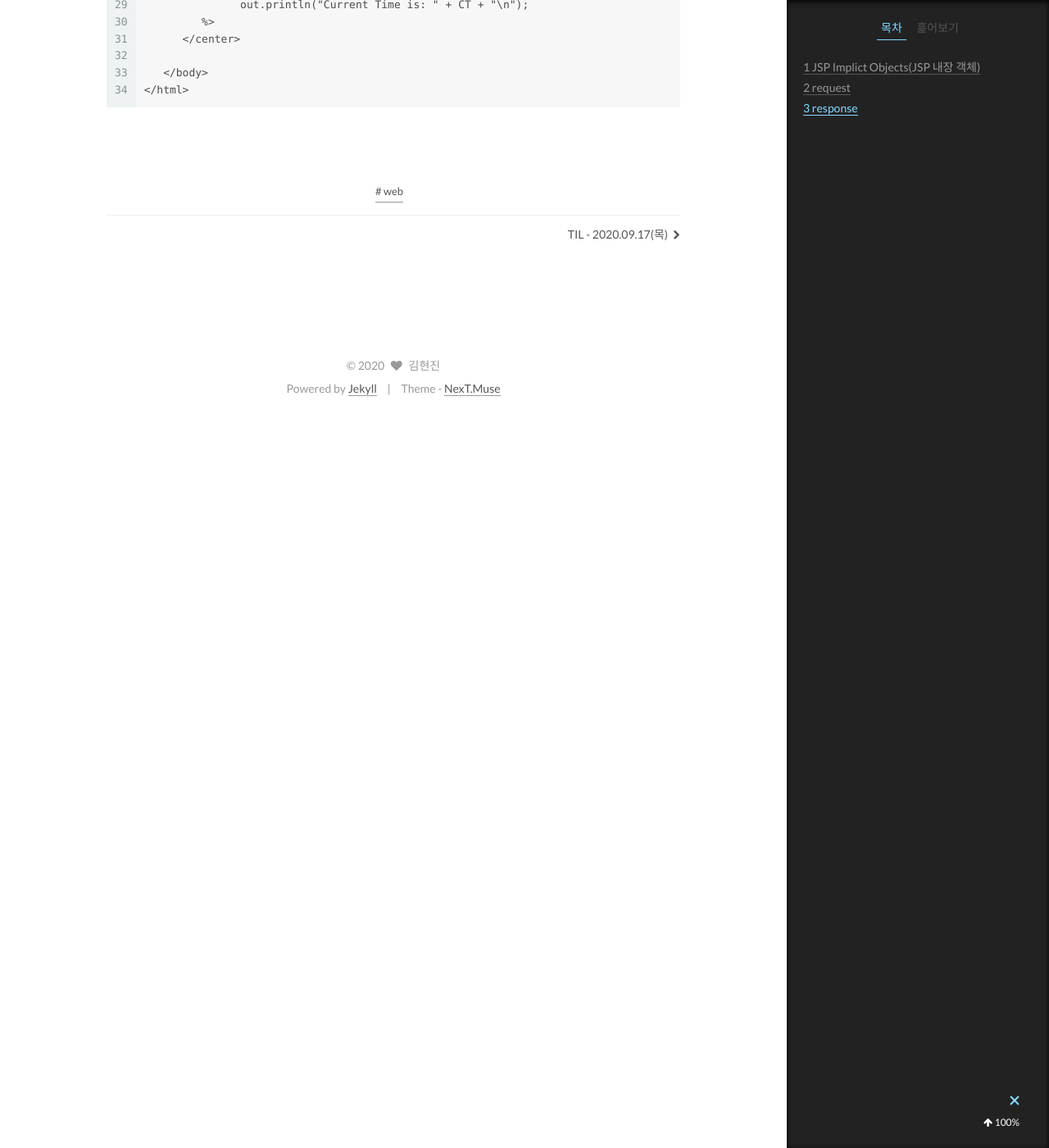
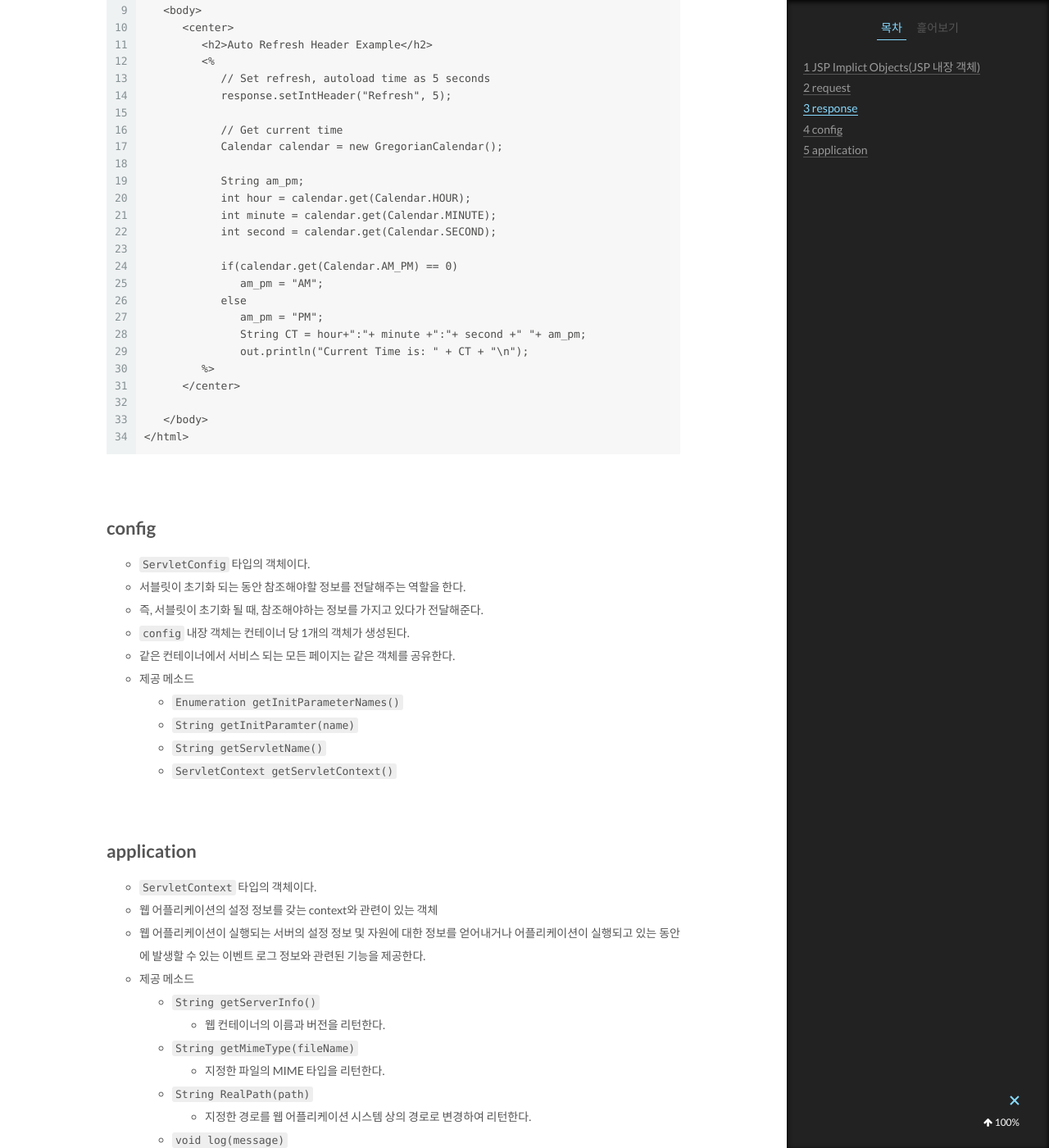
Before and after one commit to doozi316/doozi316.github.io, a Jekyll site: the page built from _posts/2020-09-17-WEB28.md, in a window 1280 px wide and 1400 px high, scrolled down 5952 px. Shown: the whole window at 82% size. Built offline with Jekyll 4.4.1, drawn with Linux system fonts in a browser that asks for light colours; emoji names are drawn with the system emoji font; comment, search, counter and statistics services are not loaded; some of the changed text lies outside the part shown.

Commit message:
20200923

````diff
--- a/_posts/2020-09-17-WEB28.md
+++ b/_posts/2020-09-17-WEB28.md
@@ -36,6 +36,22 @@ date: 2020-09-17
 ```
 PrintWriter out = response.getWriter();
 ```
+
+- 제공 메소드
+    - `boolean isAutoFlush()`
+        - 출력 버퍼가 다 찼을 때 처리 여부를 결정하는 것으로, 자동으로 플러시할 경우 true를 리턴하고, 그렇지 않을 경우 false를 리턴한다.
+    - `int getBufferSize()`
+        - 출력 버퍼의  전체 크기를 리턴한다.
+    - `int getRemaining()`
+        - 현재 남아 있는 출력 버퍼의 크기를 리턴한다.
+    - `void clearBuffer()`
+        - 현재 출력 버퍼에 저장되어 있는 내용을 웹 브라우저에 전송하지 않고 비운다.
+    - `String println(str)`
+        - 주어진 str 값을 웹 브라우저에 출력한다. 줄바꿈은 적용되지 않는다.
+    - `void flush()`
+        - 현재 출력 버퍼에 저장되어 있는 내용을 웹 브라우저에 전송하고 비운다.
+    - `void colse()`
+        - 현재 출력 버퍼에 저장되어 있는 내용을 웹 브라우저에 전송하고 출력 스트림을 닫는다.
 
 - 예) JSP
 
@@ -172,7 +188,8 @@ out.print("welcome" + name);
     - `void resetBuffer()`
     - `void sendError(int sc)`
     - `void sendError(int sc, String msg)`
-    - `void sendRedirect(String location)` :heavy_check_mark:
+    - `void sendRedirect(String url)` :heavy_check_mark:
+        - 페이지를 이동시키는 메소드로, url로 주어진 페이지로 제어가 이동된다.
     - `void setBufferSize(int size)`
     - `void setCharacterEncoding(String charset)`
     - `void setContentLength(int len)`
@@ -199,7 +216,6 @@ response.sendRedirect("http://www.google.com");
 %>
 ```
 
-<br/>
 
 - 예) 2
 
@@ -241,3 +257,34 @@ response.sendRedirect("http://www.google.com");
 ```
 
 <br/>
+
+# config
+
+- `ServletConfig` 타입의 객체이다.
+- 서블릿이 초기화 되는 동안 참조해야할 정보를 전달해주는 역할을 한다.
+- 즉, 서블릿이 초기화 될 때, 참조해야하는 정보를 가지고 있다가 전달해준다.
+- `config` 내장 객체는 컨테이너 당 1개의 객체가 생성된다.
+- 같은 컨테이너에서 서비스 되는 모든 페이지는 같은 객체를 공유한다.
+- 제공 메소드
+    - `Enumeration getInitParameterNames()`
+    - `String getInitParamter(name)`
+    - `String getServletName()`
+    - `ServletContext getServletContext()`
+
+<br/>
+
+# application
+
+- `ServletContext` 타입의 객체이다.
+- 웹 어플리케이션의 설정 정보를 갖는 context와 관련이 있는 객체
+- 웹 어플리케이션이 실행되는 서버의 설정 정보 및 자원에 대한 정보를 얻어내거나 어플리케이션이 실행되고 있는 동안에 발생할 수 있는 이벤트 로그 정보와 관련된 기능을 제공한다.
+- 제공 메소드
+    - `String getServerInfo()`
+        - 웹 컨테이너의 이름과 버전을 리턴한다.
+    - `String getMimeType(fileName)`
+        - 지정한 파일의 MIME 타입을 리턴한다.
+    - `String RealPath(path)`
+        - 지정한 경로를 웹 어플리케이션 시스템 상의 경로로 변경하여 리턴한다.
+    - `void log(message)`
+        - 로그 파일에 message를 기록한다.
+- 예)
````
Also changed, not shown: _posts/2020-09-21-ENG18.md (added, +34 -0 lines), _posts/2020-09-21-TIL28.md (added, +17 -0 lines).
